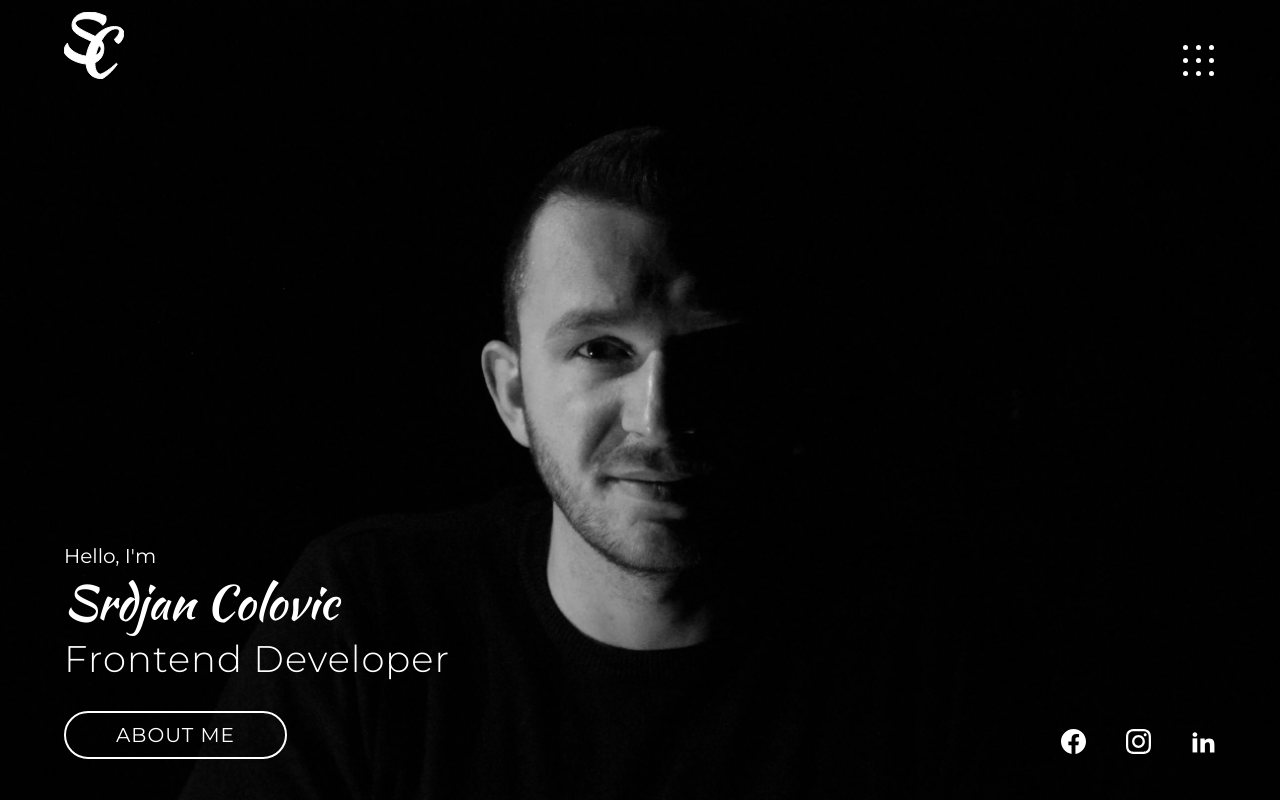
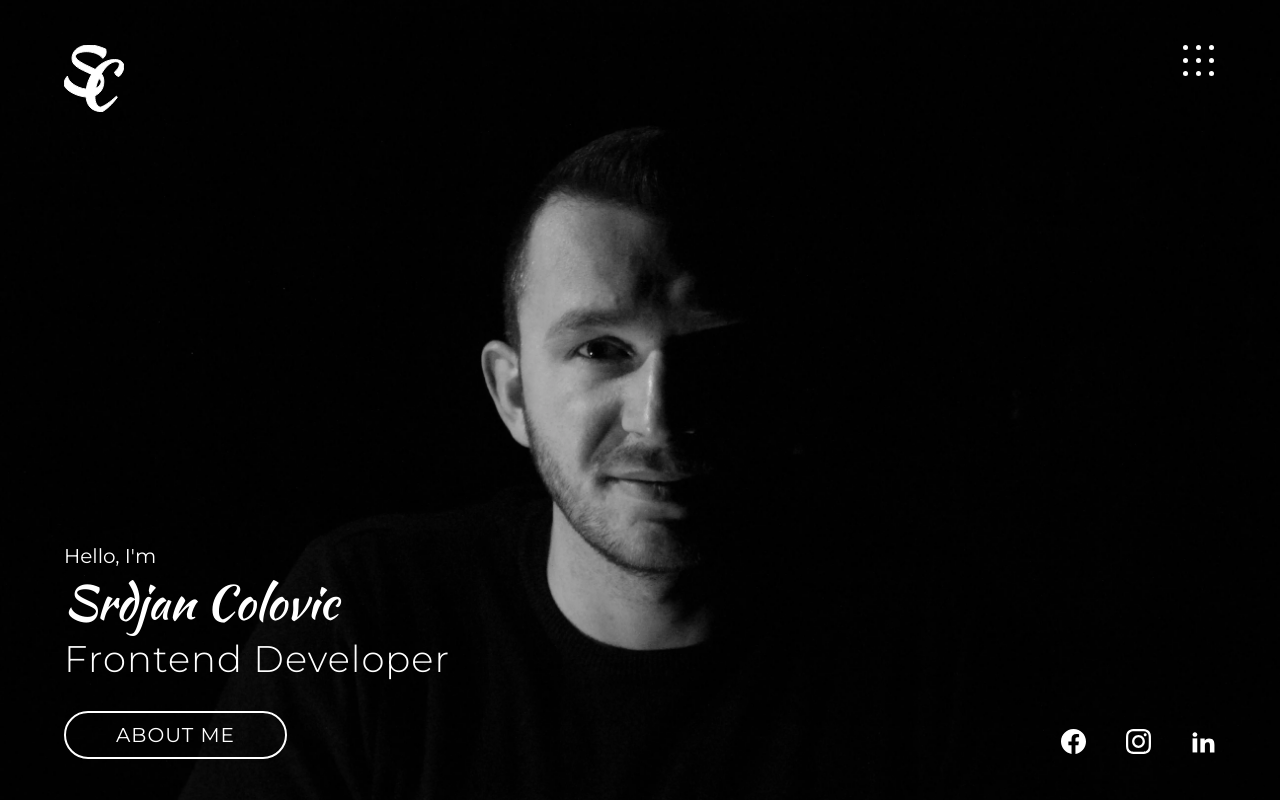
Before and after one commit to srdjancolovic/Portfolio-React, a React (Create React App) app: page / in a window 1280 px wide. Shown: the top 800 px of the page. Built offline with nearby package versions, Linux system fonts and the light colour scheme.

Commit message:
logo positon fix

```diff
--- a/src/pages/Landing/Landing.module.scss
+++ b/src/pages/Landing/Landing.module.scss
@@ -12,13 +12,12 @@
         width: 60px;
         height: fit-content;
         position: absolute;
-        top: 12px;
+        top: 45px;
         left: 5%;
         width: 60px;
 
         @include mq('to', 767) {
             width: 45px;
-            top: 4px;
         }
 
         path {
```
